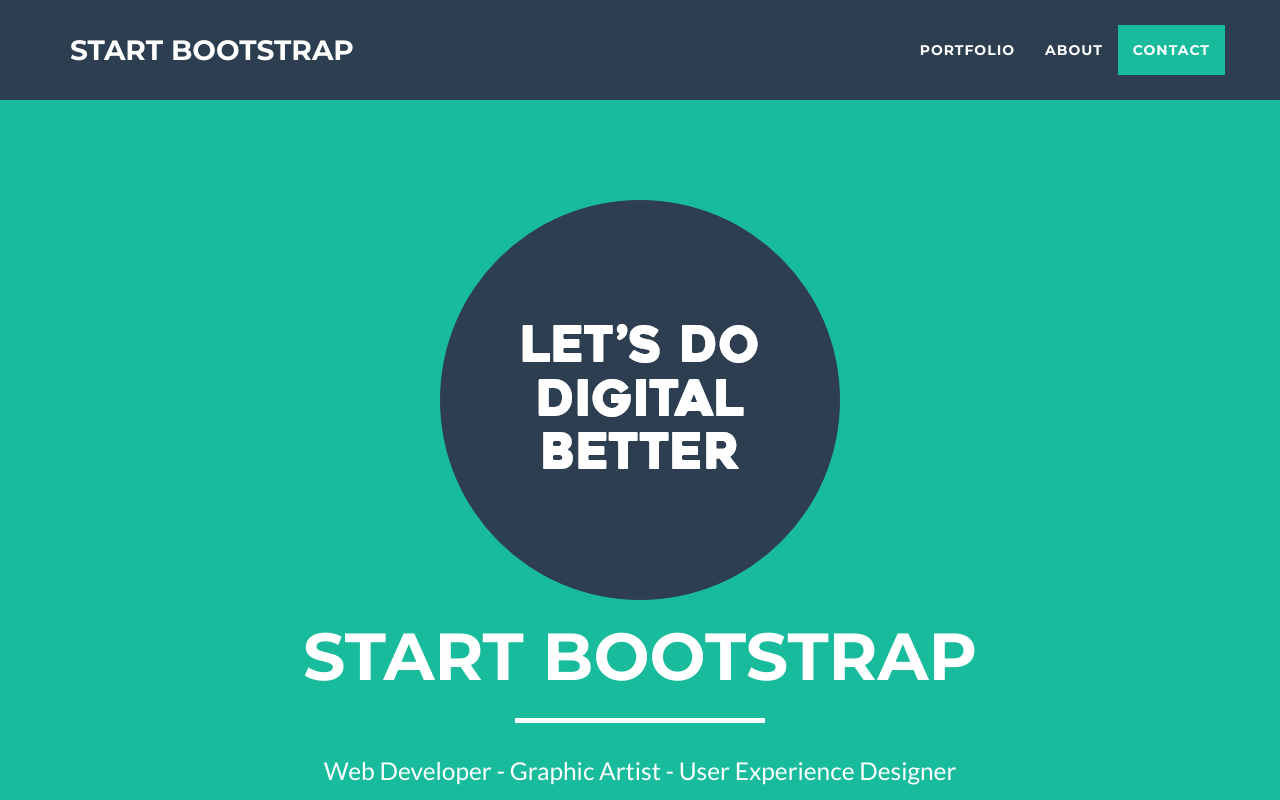
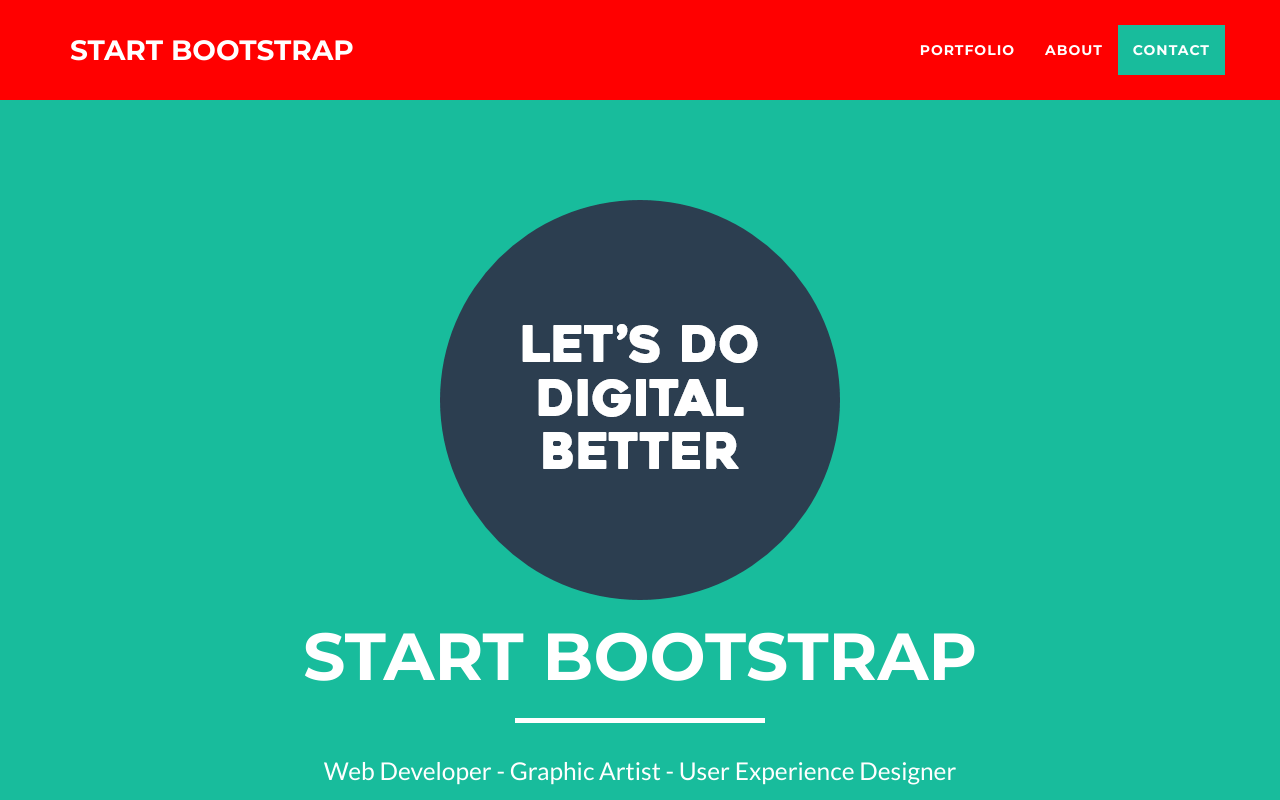
Before and after one commit to lucas-cochrane/yow-experience-cloud.github.io, a website: page index.html in a window 1280 px wide. Shown: the top 800 px of the page. Drawn offline with nearby package versions, Linux system fonts and the light colour scheme; files that its build step writes are made by us from their sources.

Commit message:
theme colour change.

```diff
--- a/less/variables.less
+++ b/less/variables.less
@@ -2,7 +2,7 @@
 
 // Gray and Brand Colors for use across theme
 
-@theme-primary:    #2C3E50;
+@theme-primary:    #FF0000;
 @theme-success:    #18BC9C;
 
 @gray-base:        #000;
```
